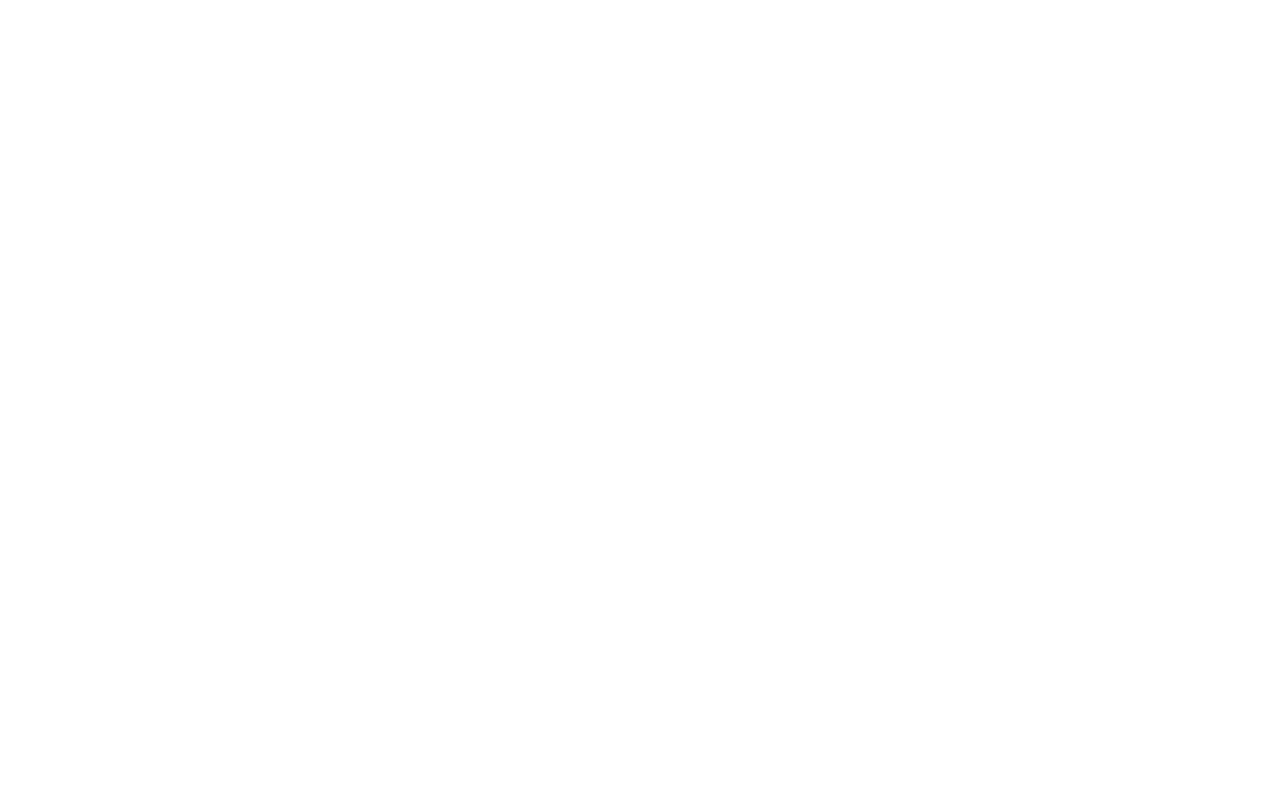
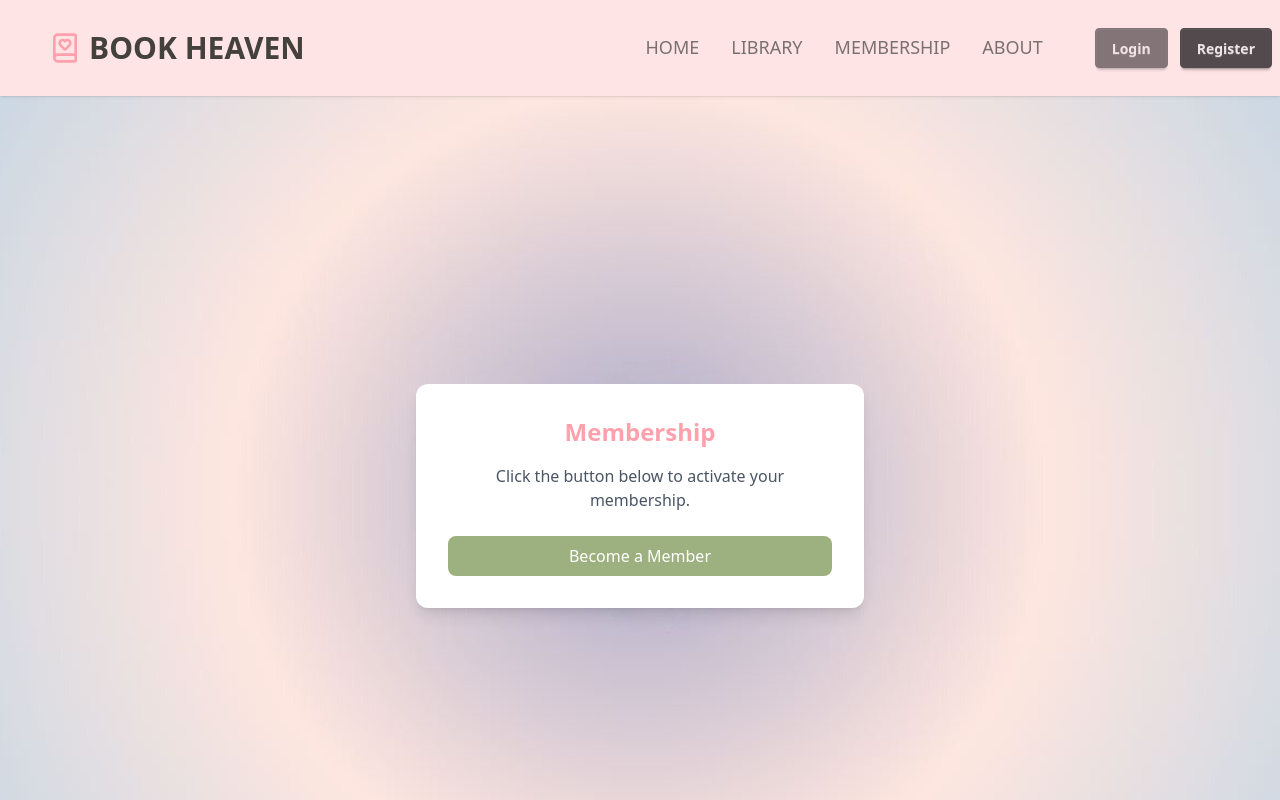
Before and after one commit to Faizaa01/BookHeaven-Client, a React (Vite) app: page /membership in a window 1280 px wide. Before the commit this address had no page. Shown: the top 800 px of the page. Built offline with nearby package versions, Linux system fonts and the light colour scheme; no server answers.

Commit message:
membership added

```diff
--- a/src/components/Home/Hero.jsx
+++ b/src/components/Home/Hero.jsx
@@ -19,7 +19,7 @@
               style={{ animationDelay: '0.4s', animationFillMode: 'forwards' }}>
             Book That Inspire, Stories That Stay
           </h1>
-          <Link to="shop">
+          <Link to="membership">
           <button className="bg-lime-900/60 hover:bg-red-300 text-white px-6 py-3 mt-8 shadow-md transition-all duration-300 hover:scale-105 hover:shadow-xl animate-fade-in-up opacity-0"
                   style={{ animationDelay: '0.6s', animationFillMode: 'forwards' }}>
             Explore Books
--- a/src/components/Home/NewsLetter.jsx
+++ b/src/components/Home/NewsLetter.jsx
@@ -29,7 +29,7 @@
                 </div>
 
                 {/* Right Illustration */}
-                <div className="lg:block blur-xs absolute right-0 bottom-0 w-1/2 h-full">
+                <div className="blur-xs lg:blur-none absolute right-0 bottom-0 w-1/2 h-full">
                     <img src={Img}
                         alt="Reading illustration"
                         className="absolute bottom-0 right-0 h-full w-full object-contain object-bottom-right"
--- a/src/layouts/Navbar.jsx
+++ b/src/layouts/Navbar.jsx
@@ -26,6 +26,11 @@
                             Library
                         </Link>
                     </li>
+                    <li className="mb-1">
+                        <Link to="/membership" className="text-gray-800 hover:bg-rose-100 hover:text-rose-800 font-medium py-3 px-4 transition-all duration-200">
+                            Membership
+                        </Link>
+                    </li>
                     <li>
                         <Link to="/about" className="text-gray-800 hover:bg-rose-100 hover:text-rose-800 font-medium py-3 px-4 transition-all duration-200">
                             About
@@ -36,15 +41,20 @@
                 <a className="btn btn-ghost text-stone-700 text-3xl gap-2 lg:ml-6"> <BookHeart className='size-8 text-rose-300'/> BOOK HEAVEN</a>
             </div>
             <div className="navbar-end">
-                <ul className="menu menu-horizontal px-1 hidden md:flex mr-10 lg:gap-4">
+                <ul className="menu menu-horizontal px-1 hidden md:flex lg:mr-10 lg:gap-4">
                     <li>
                         <Link to="/" className="text-stone-500 hover:text-stone-800 text-lg px-2 py-2 flex items-center gap-2 border-b-2 border-transparent hover:border-stone-800 transition-colors">
                             HOME
                         </Link>
                     </li>
                     <li>
-                        <Link to="/shop" className="text-stone-500 hover:text-stone-800 text-lg px-3 py-2 flex items-center gap-2 border-b-2 border-transparent hover:border-stone-800 transition-colors">
+                        <Link to="/shop" className="text-stone-500 hover:text-stone-800 text-lg px-2 py-2 flex items-center gap-2 border-b-2 border-transparent hover:border-stone-800 transition-colors">
                             LIBRARY
+                        </Link>
+                    </li>
+                    <li>
+                        <Link to="/membership" className="text-stone-500 hover:text-stone-800 text-lg px-2 py-2 flex items-center gap-2 border-b-2 border-transparent hover:border-stone-800 transition-colors">
+                            MEMBERSHIP
                         </Link>
                     </li>
                     <li>
--- /dev/null
+++ b/src/pages/Membership.jsx
@@ -0,0 +1,103 @@
+import { useEffect, useState } from "react";
+import authApiClient from "../services/auth-api-client";
+import bg from "../assets/images/1.jpg";
+
+const MembershipPage = () => {
+  const [loading, setLoading] = useState(false);
+  const [checking, setChecking] = useState(true);
+  const [memberData, setMemberData] = useState(null);
+  const [success, setSuccess] = useState("");
+  const [error, setError] = useState("");
+
+  const checkMembership = async () => {
+    try {
+      const res = await authApiClient.get(`/member/me/`);
+      setMemberData(res.data);
+    } catch (err) {
+        console.error(err);
+      setMemberData(null);
+    } finally {
+      setChecking(false);
+    }
+  };
+
+  useEffect(() => {
+    checkMembership();
+  }, []);
+
+  const handleMembership = async () => {
+    setLoading(true);
+    setSuccess("");
+    setError("");
+
+    try {
+      const res = await authApiClient.put("/member/become-member/");
+      setMemberData(res.data);
+      setSuccess("You are now a member!");
+    } catch (err) {
+      setError(
+        err.response?.data?.detail || "Something went wrong."
+      );
+    } finally {
+      setLoading(false);
+    }
+  };
+
+  if (checking) {
+    return (
+      <div className="min-h-screen flex items-center justify-center">
+        <p>Checking membership...</p>
+      </div>
+    );
+  }
+
+  return (
+    <div className="min-h-screen flex flex-col items-center justify-center bg-gray-100 px-6"
+    style={{ backgroundImage: `url(${bg})` , backgroundSize: 'cover', backgroundPosition: 'center' }}>
+      <div className="bg-white shadow-lg rounded-xl p-8 max-w-md w-full">
+        <h1 className="text-2xl font-semibold text-center mb-4 text-rose-300">
+          Membership
+        </h1>
+
+        {memberData ? (
+          <div>
+            <p className="text-lime-600 font-medium mb-4 text-center">
+              You are already a member.
+            </p>
+
+            <div className="p-5 rounded-xl border border-emerald-500 bg-emerald-50">
+              <h2 className="text-xl font-semibold mb-2 text-gray-400 text-center">Membership Card</h2>
+              <p className="text-gray-700 font-semibold">Name: {memberData.name}</p>
+              <p className="text-gray-700  font-semibold">Email: {memberData.email}</p>
+              <p className="text-gray-700  font-semibold">Membership Date: {memberData.membership_date}</p>
+              <p className="text-gray-700  font-semibold">Status: Active</p>
+            </div>
+          </div>
+        ) : (
+          <>
+            <p className="text-gray-600 text-center mb-6">
+              Click the button below to activate your membership.
+            </p>
+
+            {success && (
+              <p className="text-green-300 text-center mb-4">{success}</p>
+            )}
+            {error && (
+              <p className="text-red-300 text-center mb-4">{error}</p>
+            )}
+
+            <button
+              onClick={handleMembership}
+              disabled={loading}
+              className="w-full bg-lime-800/50 text-white py-2 rounded-lg transition-all active:scale-95 disabled:opacity-50"
+            >
+              {loading ? "Processing..." : "Become a Member"}
+            </button>
+          </>
+        )}
+      </div>
+    </div>
+  );
+};
+
+export default MembershipPage;
--- a/src/routes/AppRoutes.jsx
+++ b/src/routes/AppRoutes.jsx
@@ -9,6 +9,7 @@
 import BorrowRecord from "../pages/BorrowRecord";
 import ProfilePage from "../components/Profile/ProfilePage";
 import SettingsPage from "../components/Profile/SettingsPage";
+import MembershipPage from "../pages/Membership";
 
 
 const AppRoutes = () => {
@@ -24,6 +25,7 @@
                 <Route path="/login" element={<Login />} />
                 <Route path="/profile" element={<ProfilePage />} />
                 <Route path="/settings" element={<SettingsPage />} />
+                <Route path="/membership" element={<MembershipPage/>} />
             </Route>
         </Routes>
     );
```
Also changed, not shown: src/assets/images/0.jpeg (added).
